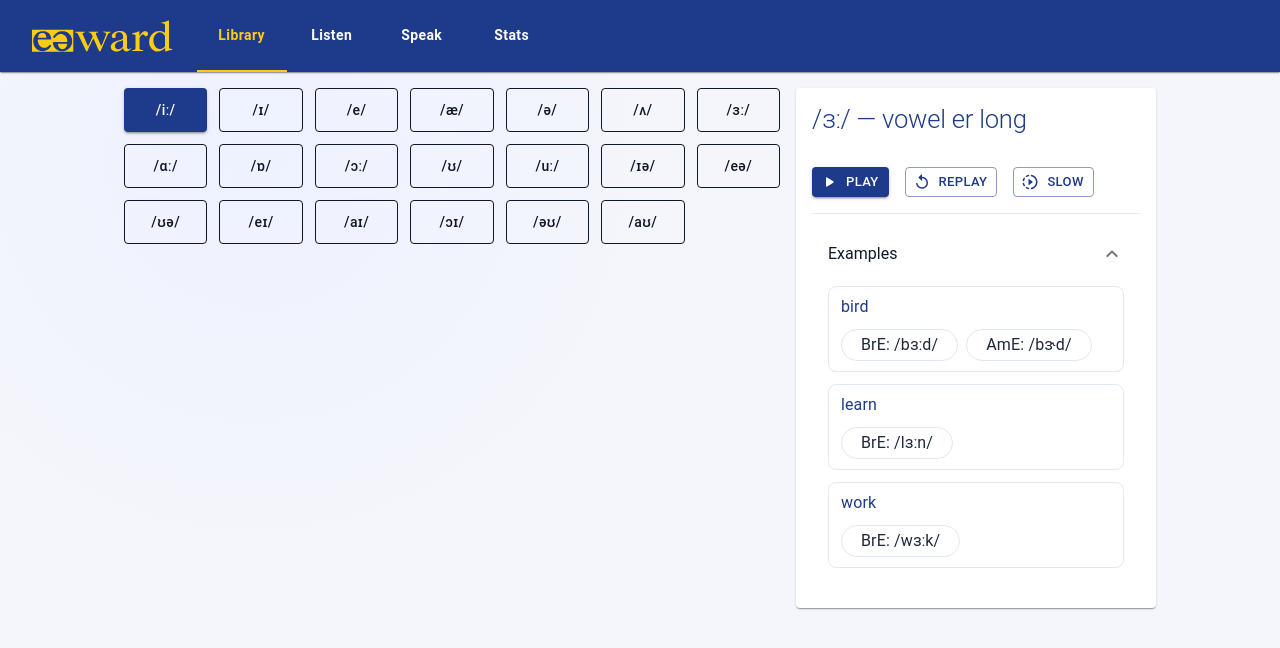
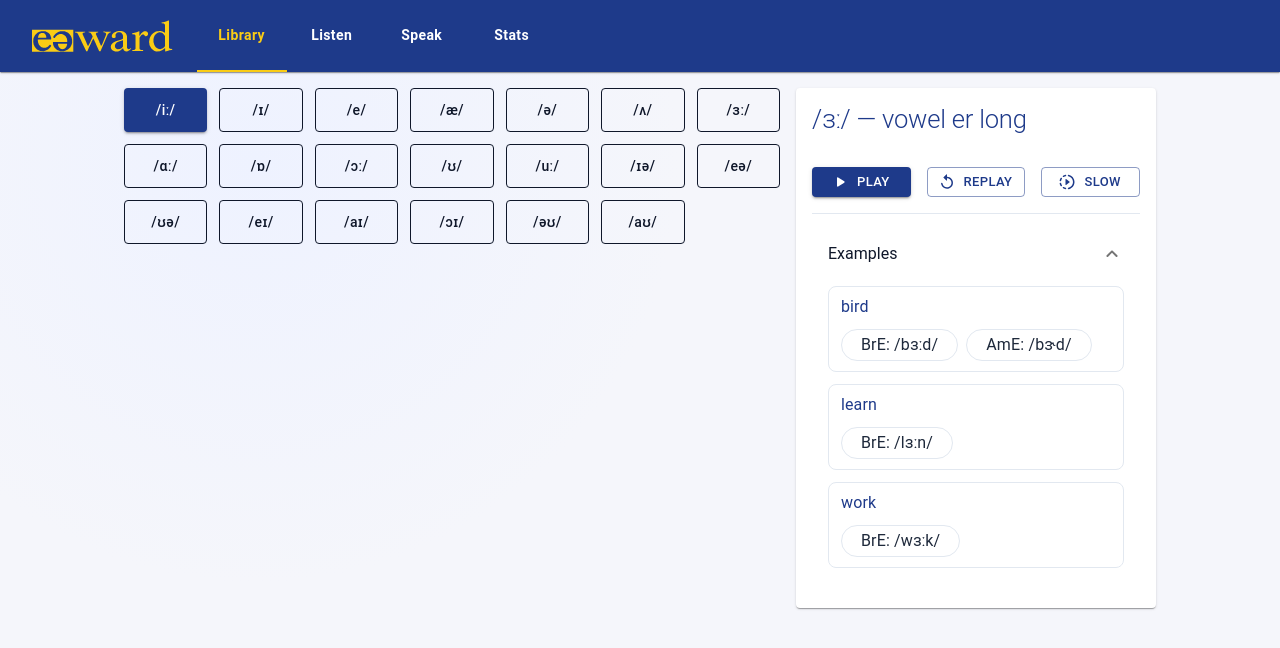
Before and after one commit to jaymes-nsek/airward, a React (Vite) app: page /library in a window 1280 px wide. Shown: the top 648 px of the page. Built offline with nearby package versions, Linux system fonts and the light colour scheme.

Commit message:
fix(ui): distribute width evenly across VowelDetailsControl buttons with minimum sizing

```diff
--- a/src/components/vowel-details/vowel-details-card/VowelDetailsCard.scss
+++ b/src/components/vowel-details/vowel-details-card/VowelDetailsCard.scss
@@ -68,8 +68,10 @@
     display: flex;
     align-items: center;
     gap: 8px;
+
+    &__button {
+        text-transform: none;
+        flex: 1 1 0; // equal widths
+        min-width: 84px !important; // avoids overflow from long labels
+    }
 }
-
-.vowel-details-controls__button {
-    text-transform: none;
-}
```
